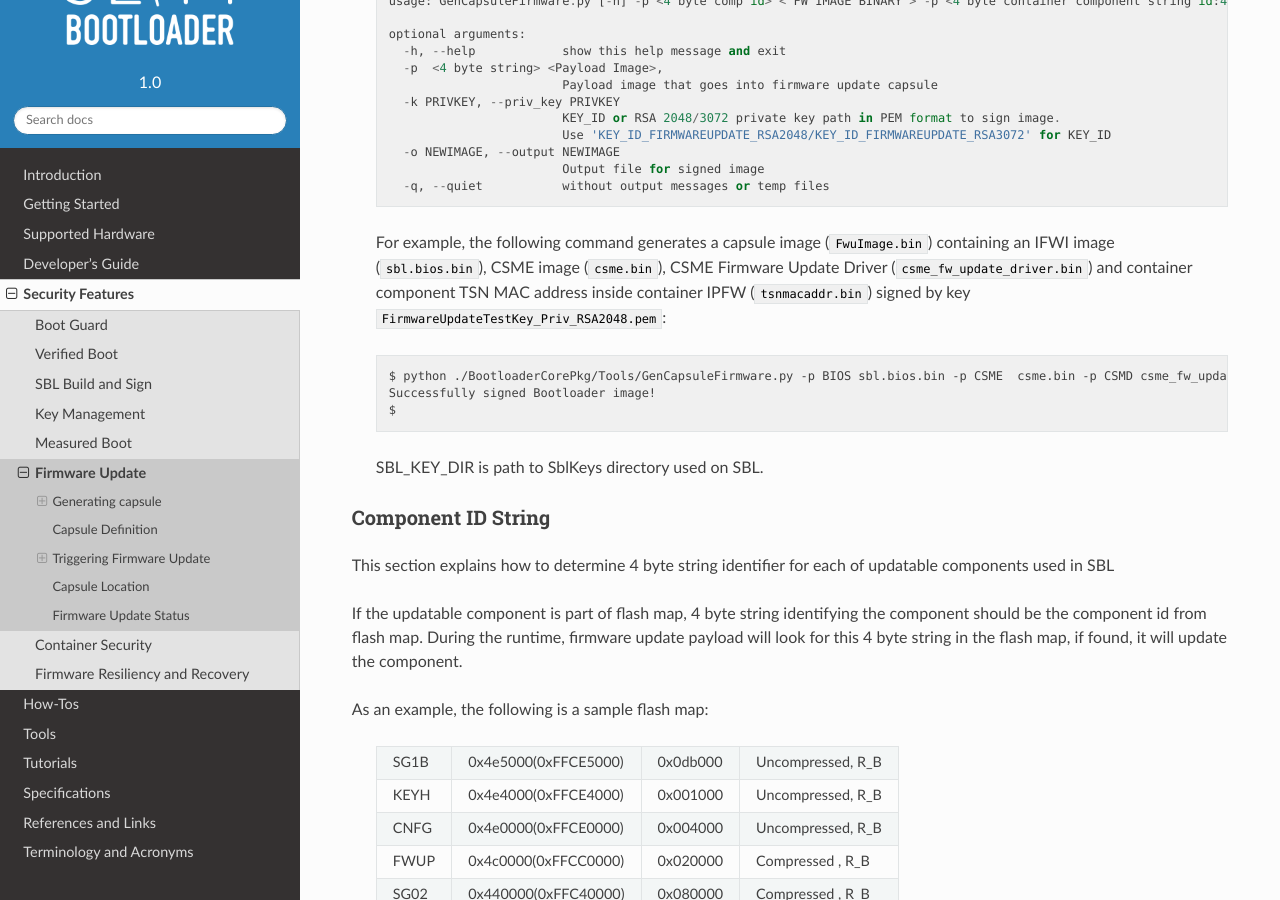
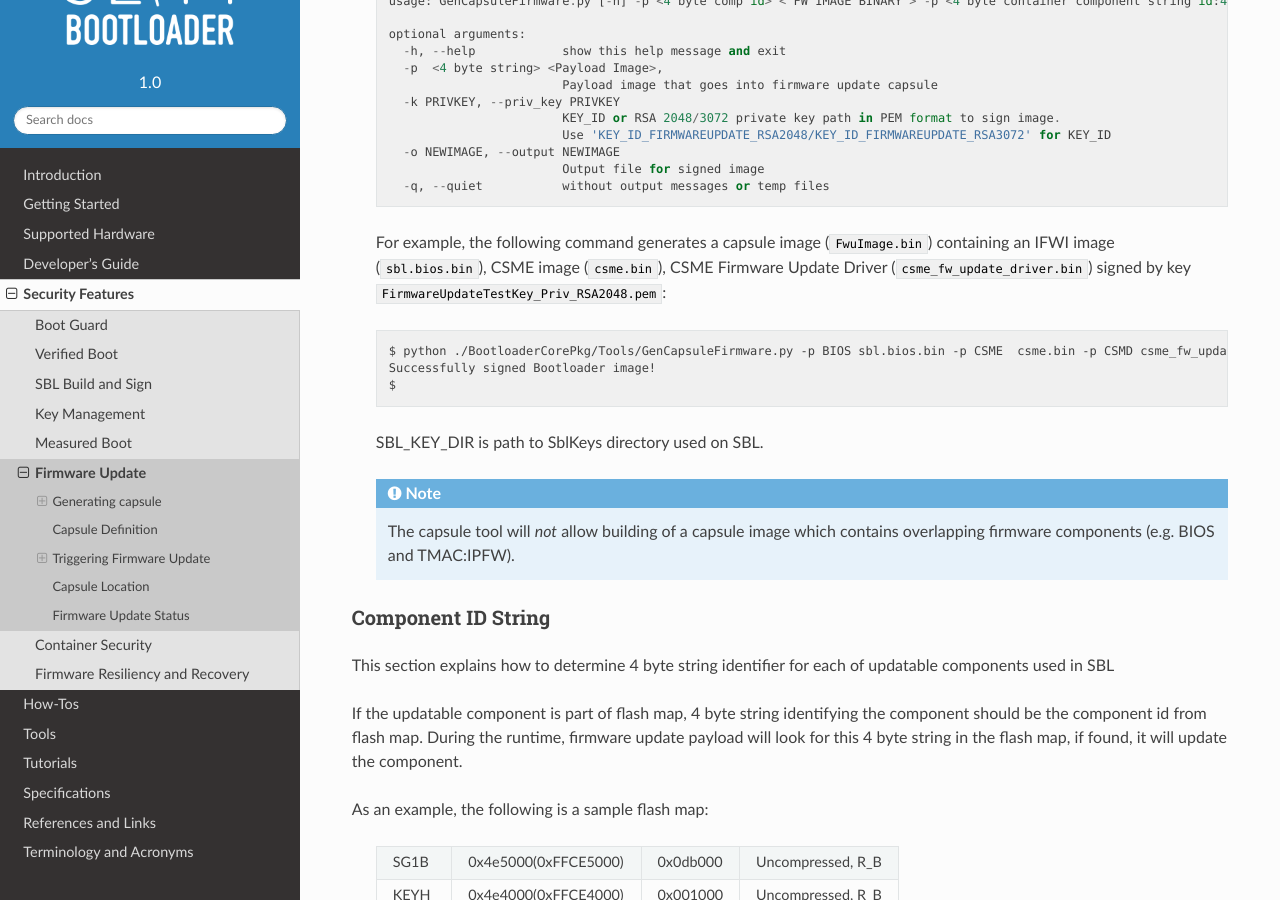
Before and after one commit to slimbootloader/documentation, a Sphinx documentation site: the page built from source/security/firmware-update.rst, in a window 1280 px wide and 900 px high, scrolled down 2041 px. Built offline with Sphinx 7.4.7 and the Read the Docs theme 2.0.0, drawn with Linux system fonts in a browser that asks for light colours.

Commit message:
Mention non-overlapping region requirement for FW update capsule tool
Signed-off-by: Sean McGinn <sean.mcginn@intel.com>

```diff
--- a/source/security/firmware-update.rst
+++ b/source/security/firmware-update.rst
@@ -103,13 +103,15 @@ After gathering required firmware binaries, capsule image can be generated using
                             Output file for signed image
       -q, --quiet           without output messages or temp files
 
-  For example, the following command generates a capsule image (``FwuImage.bin``) containing an IFWI image (``sbl.bios.bin``), CSME image (``csme.bin``), CSME Firmware Update Driver (``csme_fw_update_driver.bin``) and container component TSN MAC address inside container IPFW (``tsnmacaddr.bin``) signed by key ``FirmwareUpdateTestKey_Priv_RSA2048.pem``::
+  For example, the following command generates a capsule image (``FwuImage.bin``) containing an IFWI image (``sbl.bios.bin``), CSME image (``csme.bin``), CSME Firmware Update Driver (``csme_fw_update_driver.bin``) signed by key ``FirmwareUpdateTestKey_Priv_RSA2048.pem``::
 
-    $ python ./BootloaderCorePkg/Tools/GenCapsuleFirmware.py -p BIOS sbl.bios.bin -p CSME  csme.bin -p CSMD csme_fw_update_driver.bin -p TMAC:IPFW tsnmacaddr.bin -k $SBL_KEY_DIR/FirmwareUpdateTestKey_Priv_RSA2048.pem -o FwuImage.bin
+    $ python ./BootloaderCorePkg/Tools/GenCapsuleFirmware.py -p BIOS sbl.bios.bin -p CSME  csme.bin -p CSMD csme_fw_update_driver.bin -k $SBL_KEY_DIR/FirmwareUpdateTestKey_Priv_RSA2048.pem -o FwuImage.bin
     Successfully signed Bootloader image!
     $
 
   SBL_KEY_DIR is path to SblKeys directory used on |SPN|.
+
+  .. Note:: The capsule tool will *not* allow building of a capsule image which contains overlapping firmware components (e.g. BIOS and TMAC:IPFW).
 
 Component ID String
 ^^^^^^^^^^^^^^^^^^^^^^^^^^^^^^
```
